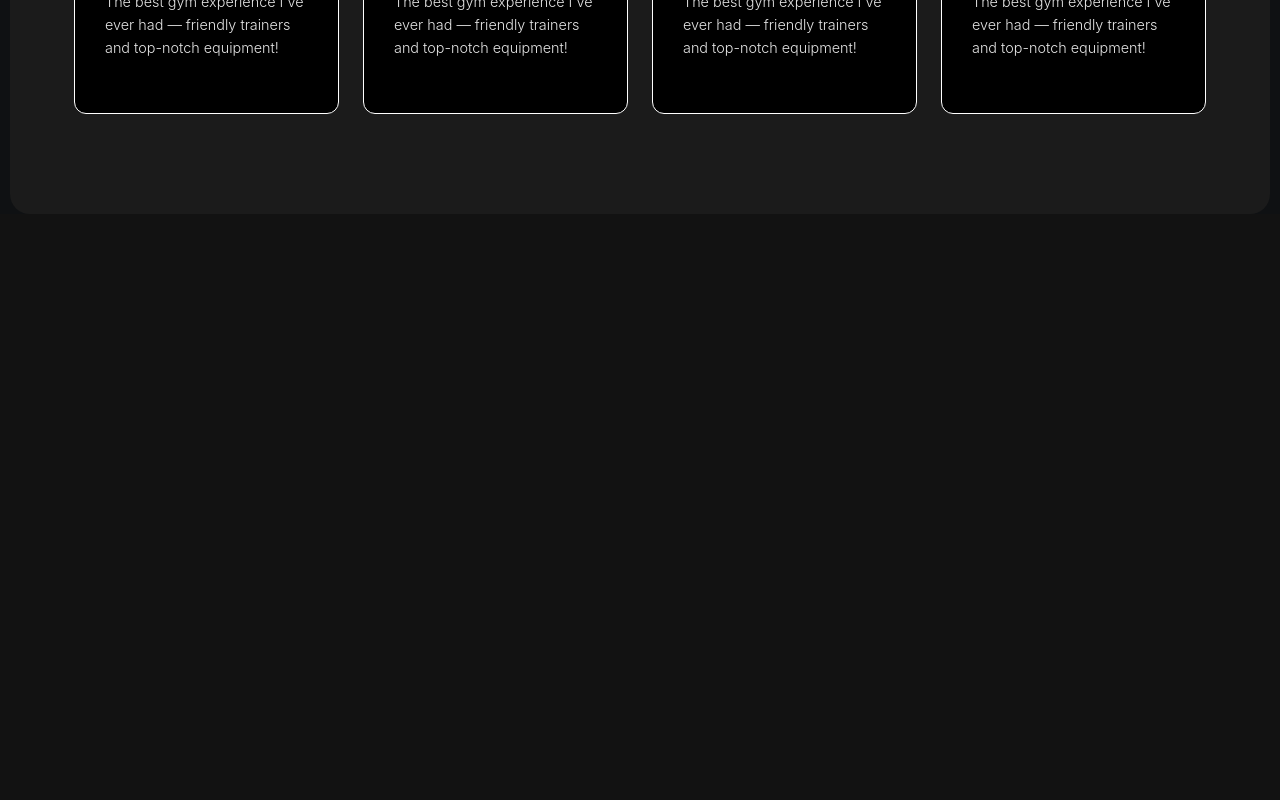
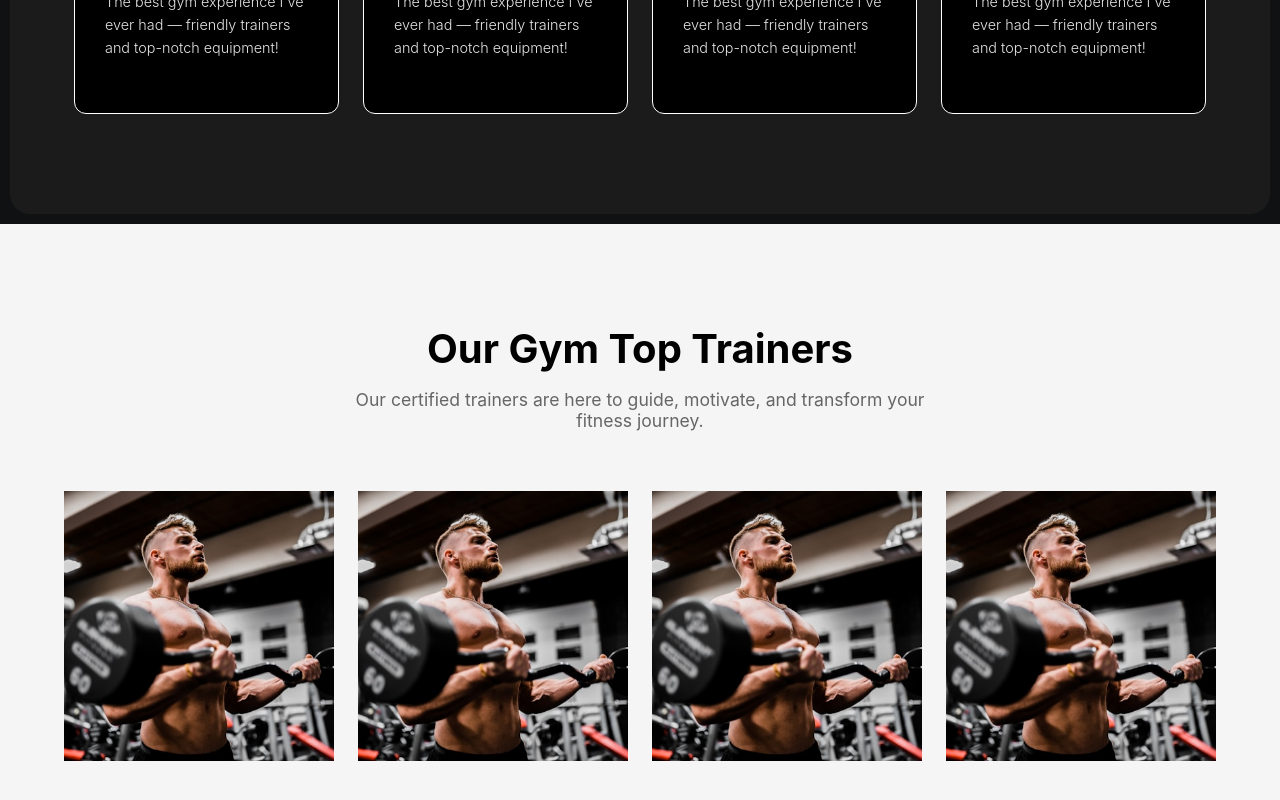
Before and after one commit to PRIEYAN/fitnessApp, a React (Vite) app: page / in a window 1280 px wide. Shown: the part 5616-6416 px from the top of the page. Before the commit the page ends 5840 px from the top, so only its background shows below. Built offline with nearby package versions, Linux system fonts and the light colour scheme.

Commit message:
trainers tab added successfully

```diff
--- a/src/App.jsx
+++ b/src/App.jsx
@@ -1,10 +1,6 @@
 import { BrowserRouter as Router, Routes, Route } from "react-router-dom";
 import NavBar from "./components/navbar/navBar";
 import Home from "./pages/home/home";
-import Category from "./pages/category/category";
-import Membership from "./pages/membership/membership";
-import Trainer from "./pages/trainer/trainer";
-import AboutUs from "./pages/aboutus/aboutus";
 import "./App.css";
 
 function App() {
@@ -14,10 +10,6 @@ function App() {
       <main className="main-content">
         <Routes>
           <Route path="/" element={<Home />} />
-          <Route path="/category" element={<Category />} />
-          <Route path="/membership" element={<Membership />} />
-          <Route path="/trainer" element={<Trainer />} />
-          <Route path="/aboutus" element={<AboutUs />} />
         </Routes>
       </main>
     </Router>
--- /dev/null
+++ b/src/components/trainers/trainer.css
@@ -0,0 +1,53 @@
+.trainer-section {
+    padding: 100px 5%;
+    background: #f5f5f5;
+}
+
+.trainer-header {
+    text-align: center;
+    margin-bottom: 60px;
+}
+
+.trainer-header h2 {
+    font-size: 2.5rem;
+    color: #000;
+    margin-bottom: 16px;
+    font-weight: 700;
+}
+
+.trainer-header p {
+    color: #666;
+    font-size: 1.1rem;
+    max-width: 600px;
+    margin: 0 auto;
+}
+
+.trainer-grid {
+    display: grid;
+    grid-template-columns: repeat(4, 1fr);
+    gap: 24px;
+    max-width: 1400px;
+    margin: 0 auto;
+}
+
+/* Responsive */
+@media (max-width: 1200px) {
+    .trainer-grid {
+        grid-template-columns: repeat(2, 1fr);
+    }
+}
+
+@media (max-width: 768px) {
+    .trainer-section {
+        padding: 60px 20px;
+    }
+
+    .trainer-grid {
+        grid-template-columns: 1fr;
+        max-width: 400px;
+    }
+
+    .trainer-header h2 {
+        font-size: 2rem;
+    }
+}
--- /dev/null
+++ b/src/components/trainers/trainer.jsx
@@ -0,0 +1,57 @@
+import React from 'react';
+import PropTypes from 'prop-types';
+import './trainer.css';
+import TrainerCard from './trainerCard';
+import trainerImg from '../../assets/trainer.jpg';
+
+const Trainer = () => {
+    const trainers = [
+        {
+            name: "Prieyan",
+            role: "Senior Yoga Trainer",
+            image: trainerImg
+        },
+        {
+            name: "Sarah",
+            role: "Fitness Expert",
+            image: trainerImg
+        },
+        {
+            name: "Mike",
+            role: "CrossFit Specialist",
+            image: trainerImg
+        },
+        {
+            name: "Emma",
+            role: "Nutrition Coach",
+            image: trainerImg
+        }
+    ];
+
+    return (
+        <section id="trainers" className="trainer-section">
+            <div className="trainer-header">
+                <h2>Our Gym Top Trainers</h2>
+                <p>Our certified trainers are here to guide, motivate, and transform your fitness journey.</p>
+            </div>
+            <div className="trainer-grid">
+                {trainers.map((trainer, index) => (
+                    <TrainerCard
+                        key={index}
+                        name={trainer.name}
+                        role={trainer.role}
+                        image={trainer.image}
+                    />
+                ))}
+            </div>
+        </section>
+    );
+};
+
+TrainerCard.propTypes = {
+    name: PropTypes.string.isRequired,
+    role: PropTypes.string.isRequired,
+    image: PropTypes.string.isRequired
+};
+
+export default Trainer;
--- /dev/null
+++ b/src/components/trainers/trainerCard.css
@@ -0,0 +1,72 @@
+.trainer-card {
+    position: relative;
+    overflow: hidden;
+    aspect-ratio: 1/1;
+}
+
+.trainer-image {
+    width: 100%;
+    height: 100%;
+    position: relative;
+}
+
+.trainer-image img {
+    width: 100%;
+    height: 100%;
+    object-fit: cover;
+    transition: transform 0.5s ease, filter 0.5s ease;
+}
+
+.trainer-overlay {
+    position: absolute;
+    top: 0;
+    left: 0;
+    right: 0;
+    bottom: 0;
+    background: rgba(0, 0, 0, 0.7);
+    display: flex;
+    align-items: center;
+    justify-content: center;
+    opacity: 0;
+    transition: opacity 0.3s ease;
+}
+
+.trainer-info {
+    text-align: center;
+    color: white;
+    transform: translateY(20px);
+    transition: transform 0.3s ease;
+}
+
+.trainer-info h3 {
+    font-size: 1.5rem;
+    font-weight: 600;
+    margin-bottom: 8px;
+}
+
+.trainer-info p {
+    font-size: 1rem;
+    color: #ffd100;
+}
+
+/* Hover Effects */
+.trainer-card:hover .trainer-image img {
+    transform: scale(1.05);
+    filter: blur(3px);
+}
+
+.trainer-card:hover .trainer-overlay {
+    opacity: 1;
+}
+
+.trainer-card:hover .trainer-info {
+    transform: translateY(0);
+}
+
+/* Responsive */
+@media (max-width: 768px) {
+    .trainer-card {
+        max-width: 400px;
+        margin: 0 auto;
+    }
+}
--- /dev/null
+++ b/src/components/trainers/trainerCard.jsx
@@ -0,0 +1,27 @@
+import React from 'react';
+import PropTypes from 'prop-types';
+import './trainerCard.css';
+
+const TrainerCard = ({ name, role, image }) => {
+    return (
+        <div className="trainer-card">
+            <div className="trainer-image">
+                <img src={image} alt={name} />
+                <div className="trainer-overlay">
+                    <div className="trainer-info">
+                        <h3>{name}</h3>
+                        <p>{role}</p>
+                    </div>
+                </div>
+            </div>
+        </div>
+    );
+};
+
+TrainerCard.propTypes = {
+    name: PropTypes.string.isRequired,
+    role: PropTypes.string.isRequired,
+    image: PropTypes.string.isRequired
+};
+
+export default TrainerCard;
--- a/src/pages/aboutus/aboutus.jsx
+++ /dev/null
@@ -1,11 +0,0 @@
-import React from 'react';
-
-const AboutUs = () => {
-  return (
-    <div className="about-us">
-      <h1>About Us Page</h1>
-    </div>
-  );
-};
-
-export default AboutUs;
--- a/src/pages/category/category.jsx
+++ /dev/null
@@ -1,11 +0,0 @@
-import React from 'react';
-
-const Category = () => {
-  return (
-    <div className="category">
-      <h1>Category Page</h1>
-    </div>
-  );
-};
-
-export default Category;
--- a/src/pages/home/home.jsx
+++ b/src/pages/home/home.jsx
@@ -5,6 +5,7 @@ import Equipment from '../../components/equipment/equ';
 import Team from '../../components/team/team';
 import Membership from '../../components/membership/membership';
 import Comment from '../../components/comment/comment';
+import Trainer from '../../components/trainers/trainer';
 
 const Home = () => {
     return (
@@ -14,6 +15,7 @@ const Home = () => {
             <Membership />
             <Team />
             <Comment />
+            <Trainer />
         </div>
     );
 }
--- a/src/pages/membership/membership.jsx
+++ /dev/null
@@ -1,11 +0,0 @@
-import React from 'react';
-
-const Membership = () => {
-  return (
-    <div className="membership">
-      <h1>Membership Page</h1>
-    </div>
-  );
-};
-
-export default Membership;
--- a/src/pages/trainer/trainer.jsx
+++ /dev/null
@@ -1,11 +0,0 @@
-import React from 'react';
-
-const Trainer = () => {
-  return (
-    <div className="trainer">
-      <h1>Trainer Page</h1>
-    </div>
-  );
-};
-
-export default Trainer;
```
Also changed, not shown: src/assets/trainer.jpg (added), src/components/membership/membershipCard.tsx (deleted).
